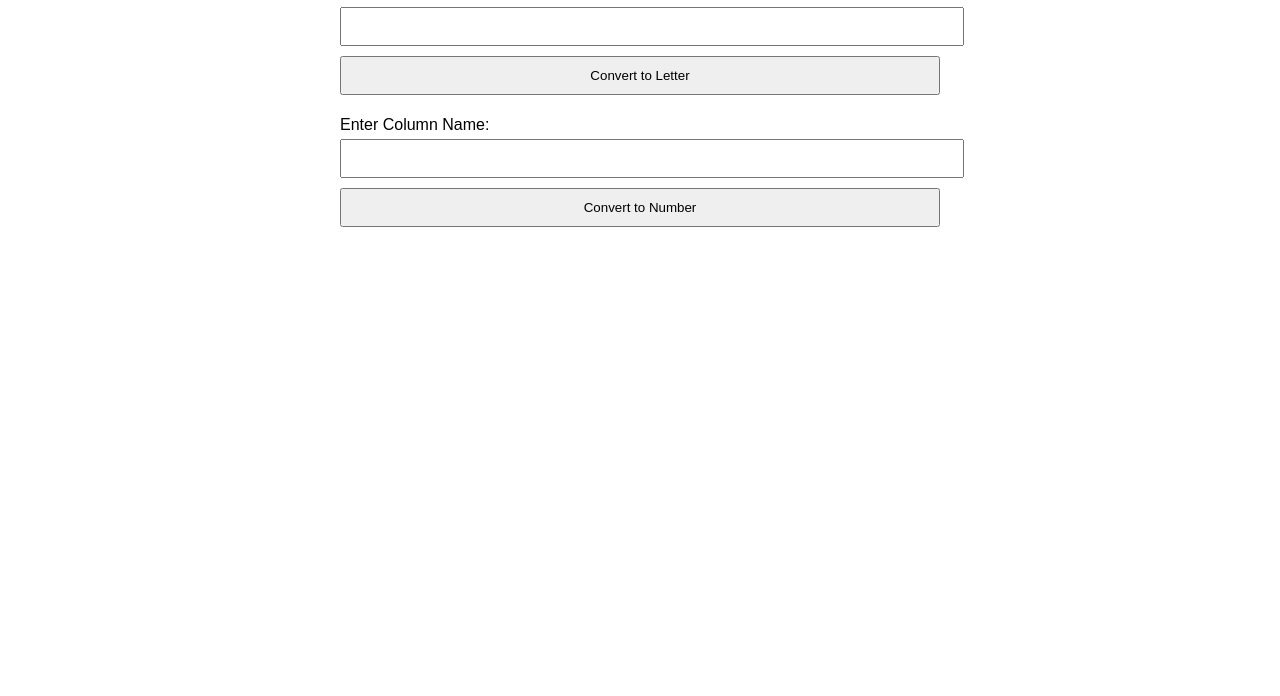
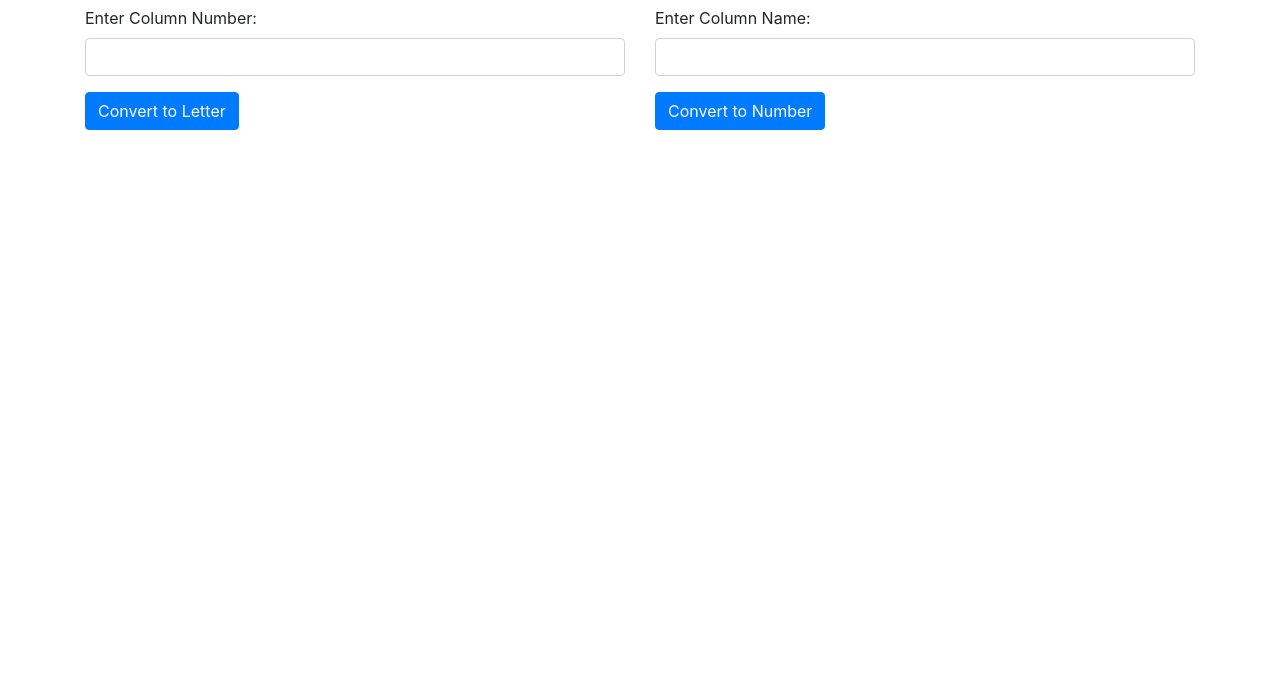
Before and after one commit to OtosakiAlice/OtosakiAlice.github.io, a plain HTML site: page excel2vba.html in a window 1280 px wide. Shown: the part 104-800 px from the top of the page. Drawn offline with nearby package versions, Linux system fonts and the light colour scheme.

Commit message:
Update excel2vba.html

```diff
--- a/excel2vba.html
+++ b/excel2vba.html
@@ -3,53 +3,32 @@
 <head>
 <meta charset="UTF-8">
 <meta name="viewport" content="width=device-width, initial-scale=1.0">
+<link rel="stylesheet" href="https://stackpath.bootstrapcdn.com/bootstrap/4.5.2/css/bootstrap.min.css">
 <title>Excel Column Converter</title>
-<style>
-  body {
-    font-family: Arial, sans-serif;
-    margin: 0;
-    padding: 20px;
-    display: flex;
-    flex-direction: column;
-    align-items: center;
-  }
-  .container {
-    max-width: 600px;
-    width: 100%;
-  }
-  label, input, button {
-    width: 100%;
-    margin: 5px 0;
-  }
-  input, button {
-    padding: 10px;
-  }
-  button {
-    cursor: pointer;
-  }
-  @media (max-width: 600px) {
-    .container {
-      padding: 0 20px;
-    }
-  }
-</style>
 </head>
 <body>
-<h2>Excel Column Converter</h2>
 
-<div class="container">
-  <div>
-    <label for="columnNumber">Enter Column Number:</label>
-    <input type="number" id="columnNumber" min="1">
-    <button onclick="convertToLetter()">Convert to Letter</button>
-    <p id="resultLetter"></p>
-  </div>
+<div class="container mt-5">
+  <h2 class="mb-4">Excel Column Converter</h2>
 
-  <div>
-    <label for="columnName">Enter Column Name:</label>
-    <input type="text" id="columnName" maxlength="3">
-    <button onclick="convertToColumn()">Convert to Number</button>
-    <p id="resultNumber"></p>
+  <div class="row">
+    <div class="col-md-6 mb-3">
+      <div class="form-group">
+        <label for="columnNumber">Enter Column Number:</label>
+        <input type="number" id="columnNumber" class="form-control" min="1">
+      </div>
+      <button onclick="convertToLetter()" class="btn btn-primary">Convert to Letter</button>
+      <p id="resultLetter" class="mt-2"></p>
+    </div>
+
+    <div class="col-md-6">
+      <div class="form-group">
+        <label for="columnName">Enter Column Name:</label>
+        <input type="text" id="columnName" class="form-control" maxlength="3">
+      </div>
+      <button onclick="convertToColumn()" class="btn btn-primary">Convert to Number</button>
+      <p id="resultNumber" class="mt-2"></p>
+    </div>
   </div>
 </div>
 
@@ -62,7 +41,7 @@ function columnToLetter(column) {
     letter = String.fromCharCode(temp + 65) + letter;
     column = (column - temp - 1) / 26;
   }
-  return letter;
+  document.getElementById('resultLetter').innerText = letter;
 }
 
 function letterToColumn(letter) {
@@ -71,8 +50,30 @@ function letterToColumn(letter) {
   for (let i = 0; i < length; i++) {
     column += (letter.charCodeAt(i) - 64) * Math.pow(26, length - i - 1);
   }
-  return column;
+  document.getElementById('resultNumber').innerText = column;
+}
+
+function convertToLetter() {
+  const columnNumber = parseInt(document.getElementById('columnNumber').value, 10);
+  if (!isNaN(columnNumber)) {
+    columnToLetter(columnNumber);
+  } else {
+    document.getElementById('resultLetter').innerText = 'Invalid input';
+  }
+}
+
+function convertToColumn() {
+  const columnName = document.getElementById('columnName').value.toUpperCase();
+  if (columnName.match(/^[A-Z]+$/)) {
+    letterToColumn(columnName);
+  } else {
+    document.getElementById('resultNumber').innerText = 'Invalid input';
+  }
 }
 </script>
+
+<script src="https://code.jquery.com/jquery-3.5.1.slim.min.js"></script>
+<script src="https://cdn.jsdelivr.net/npm/@popperjs/core@2.5.2/dist/umd/popper.min.js"></script>
+<script src="https://stackpath.bootstrapcdn.com/bootstrap/4.5.2/js/bootstrap.min.js"></script>
 </body>
 </html>
```
